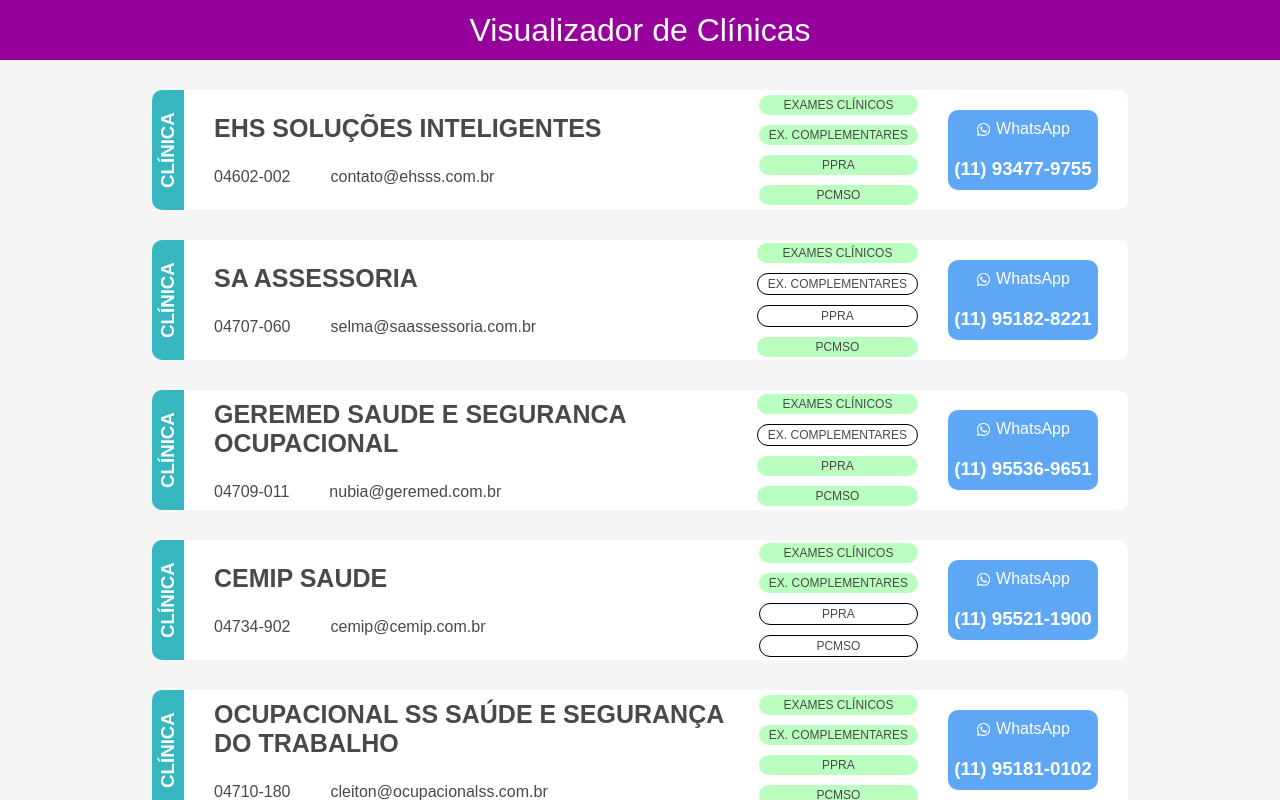
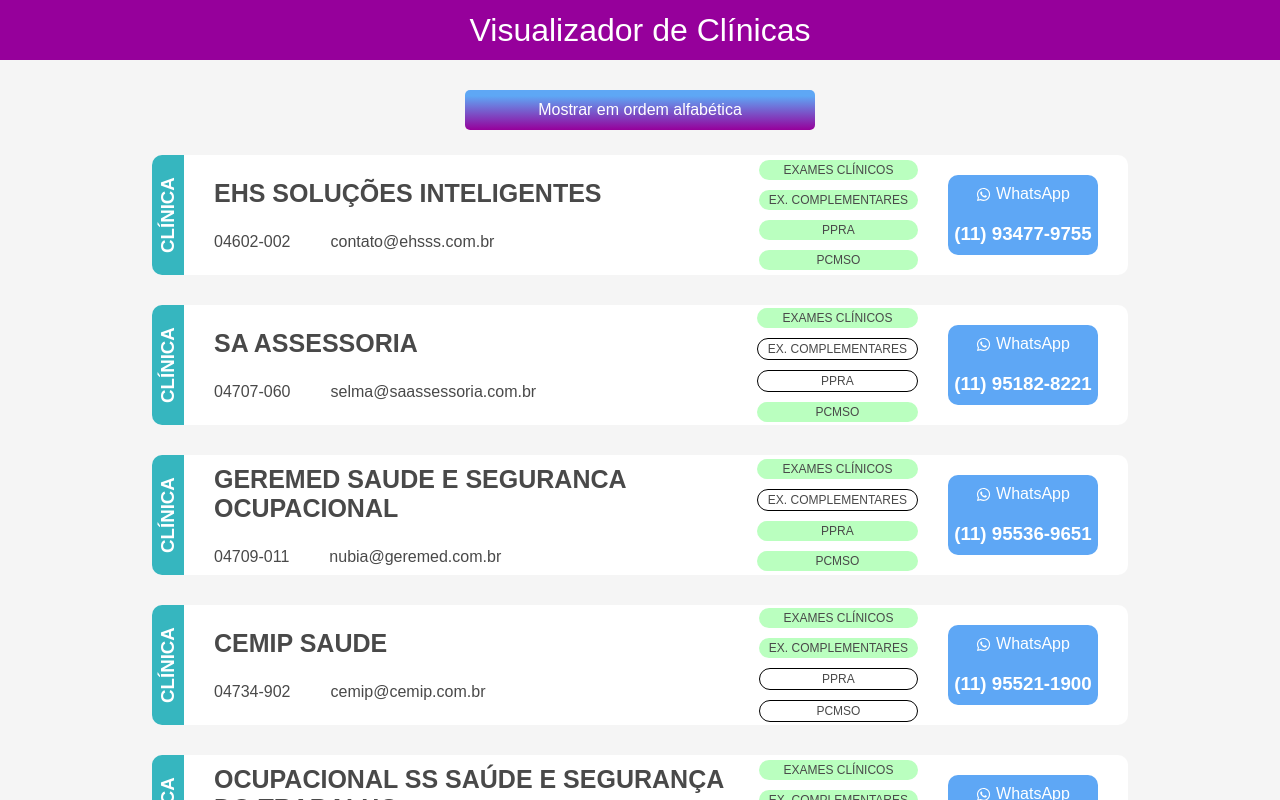
Before and after one commit to felipedeamonteiro/caos_focado_frontend_test, a React (Create React App) app: page / in a window 1280 px wide. Shown: the top 800 px of the page. Built offline with nearby package versions, Linux system fonts and the light colour scheme.

Commit message:
Add alphabetical sort in available clinics

```diff
--- a/package.json
+++ b/package.json
@@ -12,6 +12,7 @@
     "@types/react-dom": "^16.9.8",
     "@unform/core": "^2.1.3",
     "@unform/web": "^2.1.3",
+    "polished": "^4.0.5",
     "react": "^17.0.1",
     "react-dom": "^17.0.1",
     "react-icons": "^4.1.0",
--- /dev/null
+++ b/src/components/Button/index.tsx
@@ -0,0 +1,15 @@
+import React, { ButtonHTMLAttributes } from 'react';
+
+import { Container } from './styles';
+
+interface ButtonProps extends ButtonHTMLAttributes<HTMLButtonElement> {
+  pressed?: boolean;
+}
+
+const Button: React.FC<ButtonProps> = ({ children, pressed, ...rest }) => (
+  <Container type="button" pressed={pressed} {...rest}>
+    {children}
+  </Container>
+);
+
+export default Button;
--- /dev/null
+++ b/src/components/Button/styles.ts
@@ -0,0 +1,32 @@
+import styled, { css } from 'styled-components';
+import { shade } from 'polished';
+
+interface ButtonProps {
+  pressed?: boolean;
+}
+
+export const Container = styled.button<ButtonProps>`
+  width: 350px;
+  height: 40px;
+  padding: 10px;
+  border: none;
+  font-weight: 500;
+  border-radius: 5px;
+  color: #fff;
+  background: linear-gradient(to bottom, #5ea7f5 15%, #96009b);
+  margin-bottom: 25px;
+
+  &:hover {
+    background: ${shade(0.2, '#de0039')};
+  }
+
+  ${props =>
+    props.pressed &&
+    css`
+      background: #c53030;
+
+      &:hover {
+        background: linear-gradient(to bottom, #5ea7f5 15%, #96009b);
+      }
+    `}
+`;
--- a/src/pages/Dashboard/index.tsx
+++ b/src/pages/Dashboard/index.tsx
@@ -1,14 +1,56 @@
-import React from 'react';
+import React, { useCallback, useEffect, useState } from 'react';
 
 import ClinicsCards from '../../components/ClinicsCards';
+import Button from '../../components/Button';
 import { Container } from './styles';
 
 import { dados } from '../../server.json';
 
+interface ClinicsData2 {
+  NOME: string;
+  CEP: string;
+  ENDEREÇO: string;
+  EMAIL: string;
+  SERVICOS: string;
+  WHATSAPP: string;
+}
+
 const Dashboard: React.FC = () => {
+  const [sortedClinics, setSortedClinics] = useState<ClinicsData2[]>([]);
+  const [pressedButton, setPressedButton] = useState<boolean>(false);
+  const [unsortedClinics, setUnsortedClinics] = useState(dados);
+  const copyOfDados = dados.slice(0);
+
+  const sortClinicsData = useCallback(() => {
+    if (pressedButton) {
+      setPressedButton(false);
+    } else {
+      const sortedDados = copyOfDados.sort((a, b) =>
+        a.NOME !== b.NOME ? (a.NOME < b.NOME ? -1 : 1) : 0,
+      );
+      setSortedClinics(sortedDados);
+      setPressedButton(true);
+    }
+  }, [copyOfDados, pressedButton]);
+
   return (
     <Container>
-      {dados.map((clinica, index) => (
+      <Button pressed={pressedButton} onClick={sortClinicsData}>
+        {pressedButton ? 'Voltar' : 'Mostrar em ordem alfabética'}
+      </Button>
+      {pressedButton &&
+        sortedClinics.map((clinica, index) => (
+          <ClinicsCards
+            key={index}
+            name={clinica.NOME}
+            zip={clinica.CEP}
+            email={clinica.EMAIL}
+            services={clinica.SERVICOS.split(', ')}
+            whatsapp={clinica.WHATSAPP}
+          />
+        ))}
+      {!pressedButton &&
+        unsortedClinics.map((clinica, index) => (
           <ClinicsCards
             key={index}
             name={clinica.NOME}
```
Also changed, not shown: 2 other files (tests, documents, lock files or other folders). Lines whose indentation alone changed are shown as unchanged.
